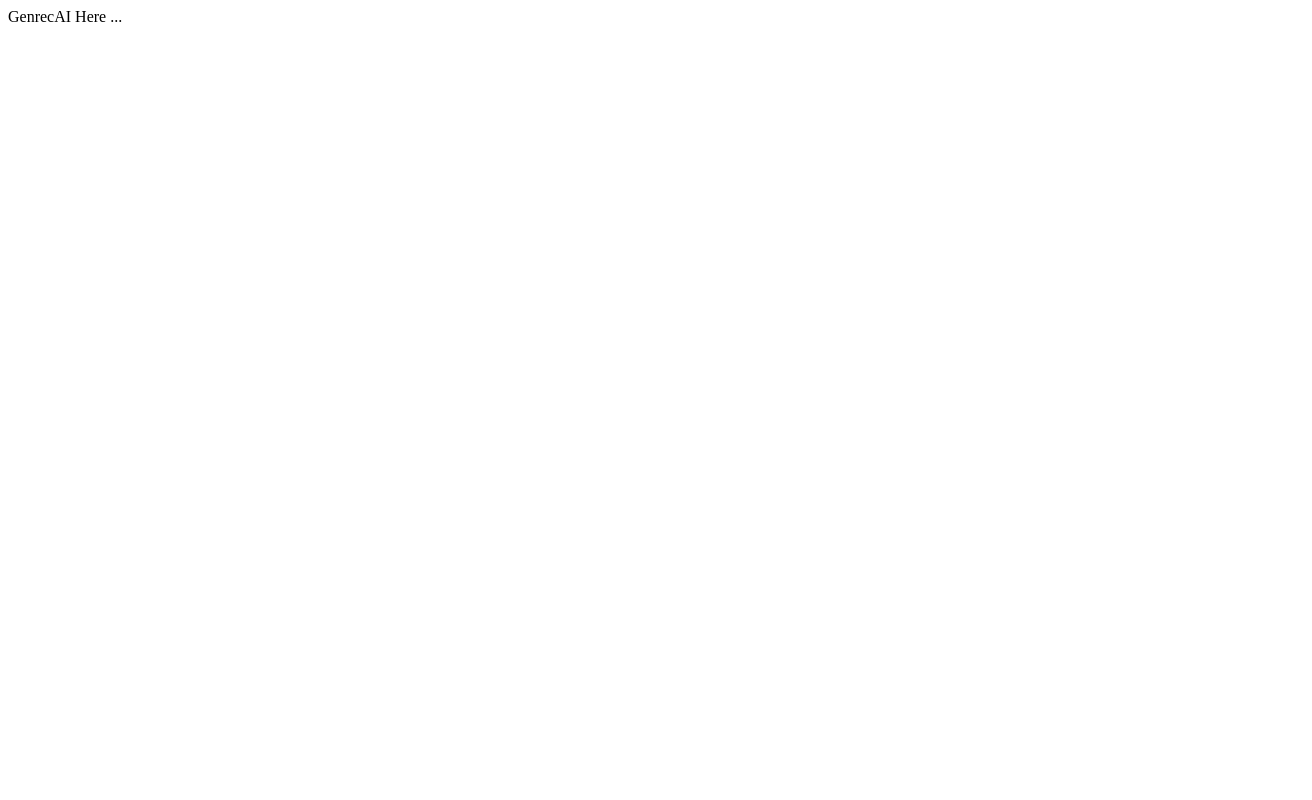
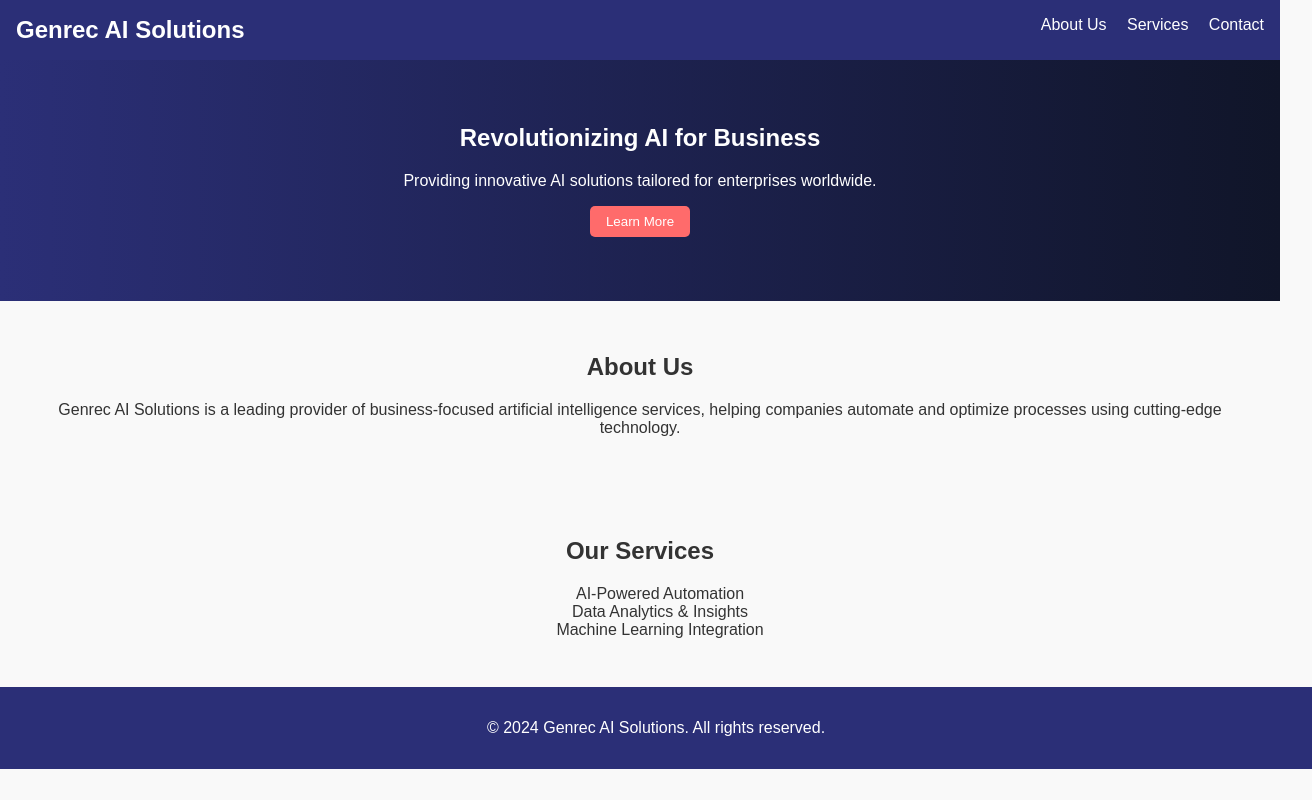
Before and after one commit to Genrec-Community/genrec-community.github.io, a plain HTML site: page index.html in a window 1280 px wide. Shown: the whole page, 1312 px wide, since content can reach past the window. Drawn offline with Linux system fonts and the light colour scheme.

Commit message:
Added a simple index.html

```diff
--- /dev/null
+++ b/app.js
@@ -0,0 +1,3 @@
+function learnMore() {
+  alert("Thanks for your interest! More content coming soon.");
+}
--- a/index.html
+++ b/index.html
@@ -1 +1,48 @@
-GenrecAI Here ...
+<!DOCTYPE html>
+<html lang="en">
+<head>
+  <meta charset="UTF-8">
+  <meta name="viewport" content="width=device-width, initial-scale=1.0">
+  <meta http-equiv="X-UA-Compatible" content="ie=edge">
+  <title>Genrec AI Solutions</title>
+  <link rel="stylesheet" href="styles.css">
+</head>
+<body>
+  <header>
+    <nav>
+      <h1>Genrec AI Solutions</h1>
+      <ul>
+        <li><a href="#about">About Us</a></li>
+        <li><a href="#services">Services</a></li>
+        <li><a href="#contact">Contact</a></li>
+      </ul>
+    </nav>
+  </header>
+
+  <section id="hero">
+    <h2>Revolutionizing AI for Business</h2>
+    <p>Providing innovative AI solutions tailored for enterprises worldwide.</p>
+    <button onclick="learnMore()">Learn More</button>
+  </section>
+
+  <section id="about">
+    <h2>About Us</h2>
+    <p>Genrec AI Solutions is a leading provider of business-focused artificial intelligence services, helping companies automate and optimize processes using cutting-edge technology.</p>
+  </section>
+
+  <section id="services">
+    <h2>Our Services</h2>
+    <ul>
+      <li>AI-Powered Automation</li>
+      <li>Data Analytics & Insights</li>
+      <li>Machine Learning Integration</li>
+    </ul>
+  </section>
+
+  <footer>
+    <p>&copy; 2024 Genrec AI Solutions. All rights reserved.</p>
+  </footer>
+
+  <script src="app.js"></script>
+</body>
+</html>
--- /dev/null
+++ b/styles.css
@@ -0,0 +1,85 @@
+/* General Styling */
+body {
+  font-family: Arial, sans-serif;
+  margin: 0;
+  padding: 0;
+  background-color: #f9f9f9;
+  color: #333;
+}
+
+header {
+  background-color: #2b2f77;
+  padding: 1rem;
+}
+
+header h1 {
+  color: #fff;
+  margin: 0;
+  display: inline-block;
+}
+
+nav ul {
+  list-style: none;
+  padding: 0;
+  margin: 0;
+  display: inline-block;
+  float: right;
+}
+
+nav ul li {
+  display: inline-block;
+  margin-left: 1rem;
+}
+
+nav ul li a {
+  color: #fff;
+  text-decoration: none;
+}
+
+/* Hero Section */
+#hero {
+  background: linear-gradient(to right, #2b2f77, #101529);
+  color: white;
+  text-align: center;
+  padding: 4rem 1rem;
+}
+
+#hero h2 {
+  margin-top: 0;
+}
+
+#hero button {
+  background-color: #ff6b6b;
+  border: none;
+  padding: 0.5rem 1rem;
+  color: white;
+  cursor: pointer;
+  border-radius: 5px;
+}
+
+#hero button:hover {
+  background-color: #ee5253;
+}
+
+/* Sections */
+section {
+  padding: 2rem;
+}
+
+#about, #services {
+  text-align: center;
+}
+
+ul {
+  list-style-type: none;
+}
+
+footer {
+  background-color: #2b2f77;
+  color: white;
+  text-align: center;
+  padding: 1rem;
+  position: relative;
+  bottom: 0;
+  width: 100%;
+}
```
